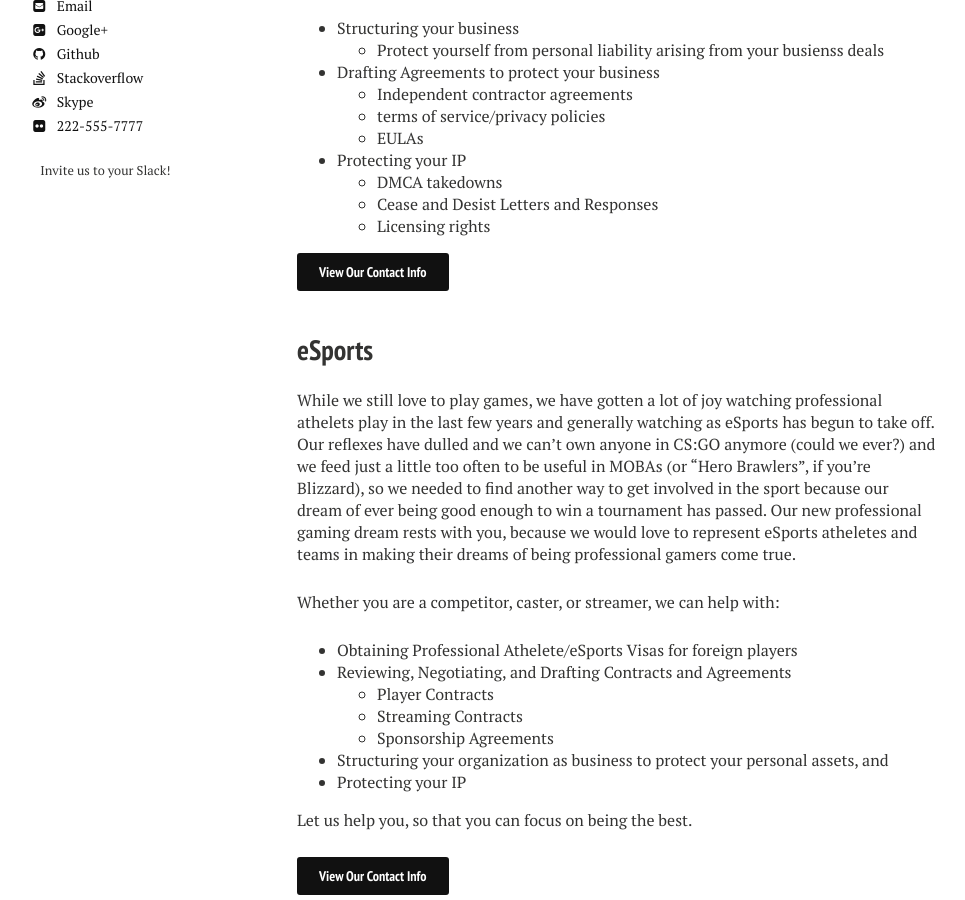
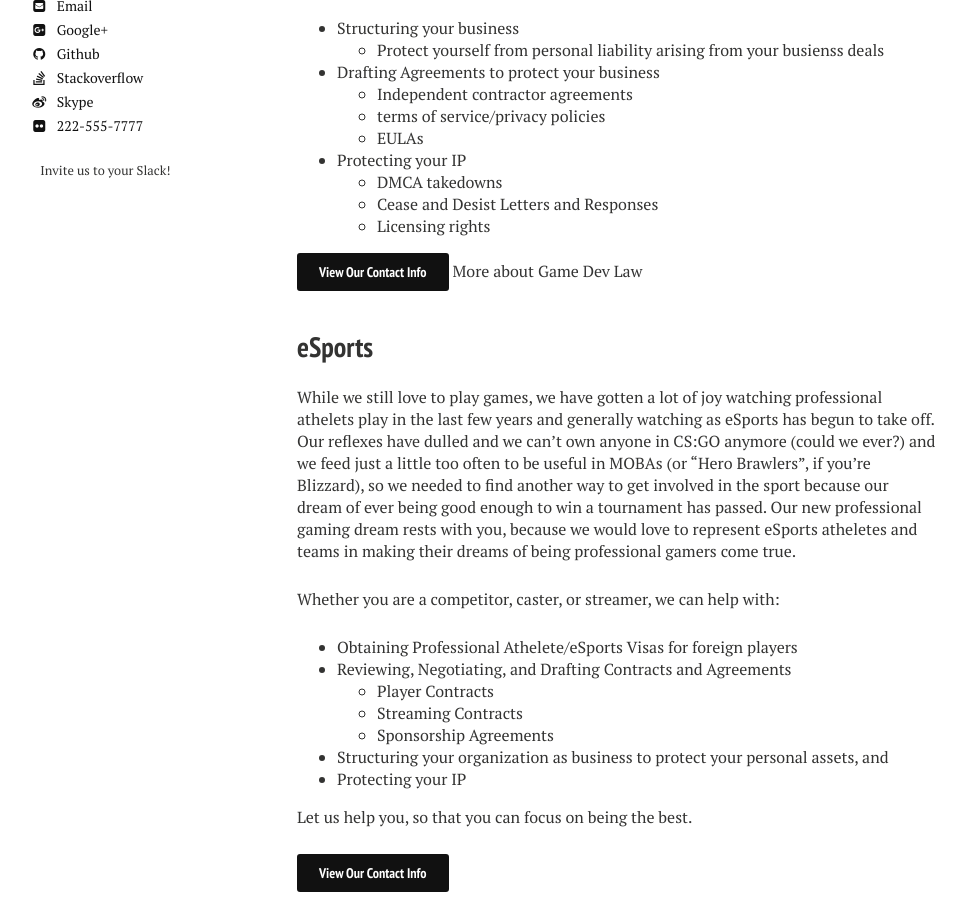
Before and after one commit to nerdyfergy/blg-site-mm3, a Jekyll site: the page built from industries/index.md, in a window 1280 px wide and 900 px high, scrolled down 914 px. Shown: the whole window, without its empty margins (23-988 px from the left). Built offline with Jekyll 4.4.1, drawn with Linux system fonts in a browser that asks for light colours.

Commit message:
Update index.md

```diff
--- a/industries/index.md
+++ b/industries/index.md
@@ -26,9 +26,10 @@ We might have grown up, but we have never grown out of gaming. Helping indie gam
   * DMCA takedowns
   * Cease and Desist Letters and Responses
   * Licensing rights
-
-<a markdown="0" href="{{ site.url }}/contact" class="btn">View Our Contact Info</a>
-
+<div class="split50">
+  <a markdown="0" href="{{ site.url }}/contact" class="btn halvsies">View Our Contact Info</a>
+  <a markdown="0" href="{{ site.url }}/game-devs-law/" class="halvsies">More about Game Dev Law</a>
+</div>
 ## eSports
 While we still love to play games, we have gotten a lot of joy watching professional athelets play in the last few years and generally watching as eSports has begun to take off. Our reflexes have dulled and we can't own anyone in CS:GO anymore (could we ever?) and we feed just a little too often to be useful in MOBAs (or "Hero Brawlers", if you're Blizzard), so we needed to find another way to get involved in the sport because our dream of ever being good enough to win a tournament has passed. Our new professional gaming dream rests with you, because we would love to represent eSports atheletes and teams in making their dreams of being professional gamers come true.
 
```
